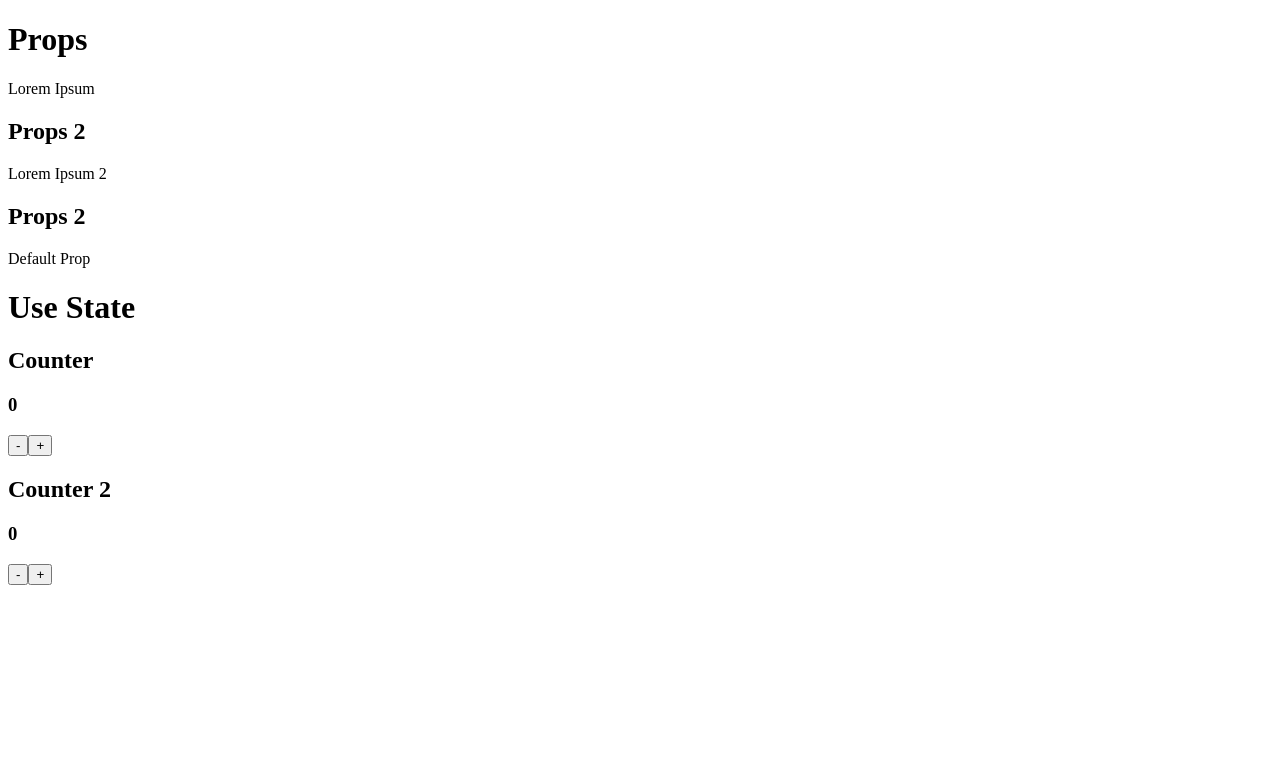
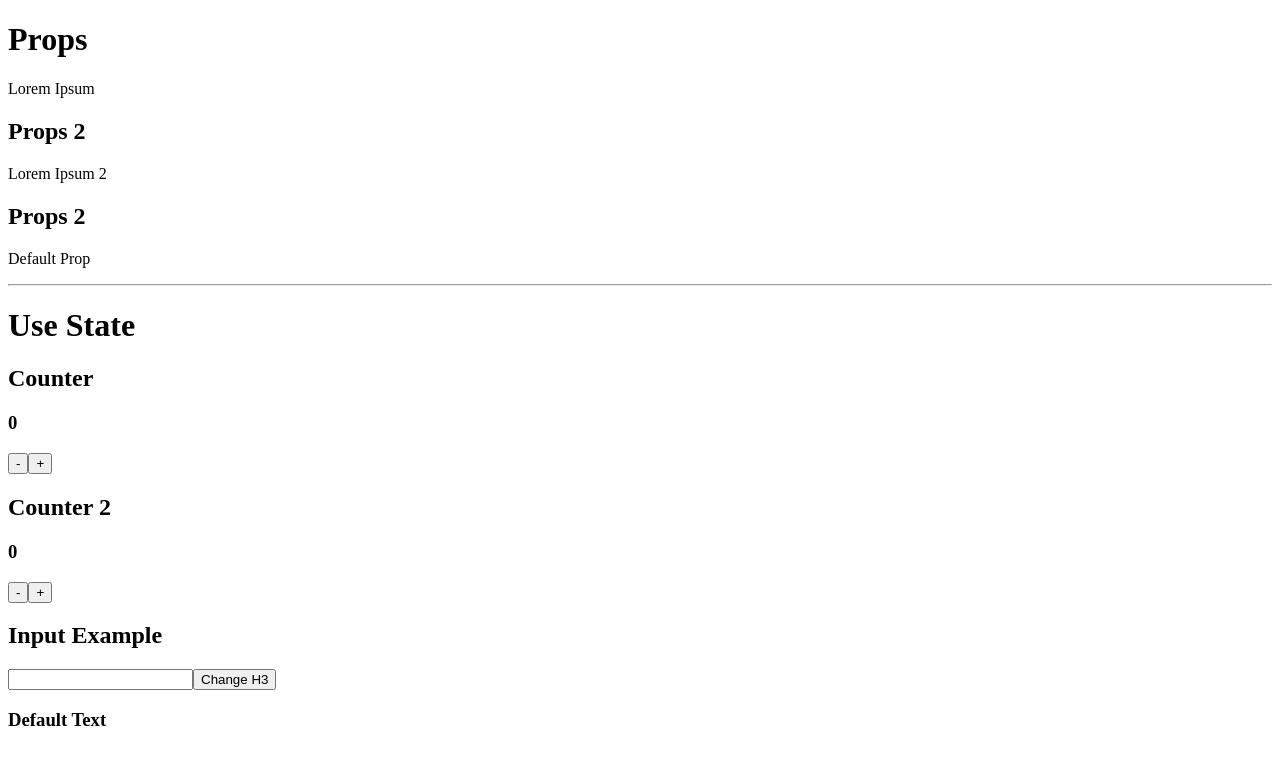
Before and after one commit to gokhangunduz/react-learning, a React (Create React App) app: page / in a window 1280 px wide. Shown: the top 764 px of the page. Built offline with nearby package versions, Linux system fonts and the light colour scheme.

Commit message:
Finished useState subject

```diff
--- a/src/App.js
+++ b/src/App.js
@@ -7,6 +7,7 @@ function App() {
       <Props p="Lorem Ipsum" />
       <Props2 p="Lorem Ipsum 2" />
       <Props2 />
+      <hr/>
       <UseState />
     </>
   );
--- a/src/components/UseState.js
+++ b/src/components/UseState.js
@@ -2,6 +2,8 @@ import {useState} from "react";
 function UseState() {
     const [counter, setCounter] = useState(0)
     const [counter2, setCounter2] = useState(0)
+    const [text, setText] = useState("Default Text")
+    const [inputdata, setInputData] = useState("Default Text")
 
     const minus = () => {
         setCounter2(counter2 - 1)
@@ -23,6 +25,12 @@ function UseState() {
             <h3>{counter2}</h3>
             <button onClick={minus}>-</button>
             <button onClick={plus}>+</button>
+
+
+            <h2>Input Example</h2>
+            <input onChange={(e) => setInputData(e.target.value)} />
+            <button onClick={() => setText(inputdata)}>Change H3</button>
+            <h3>{text}</h3>
         </>
     )
     }
```
